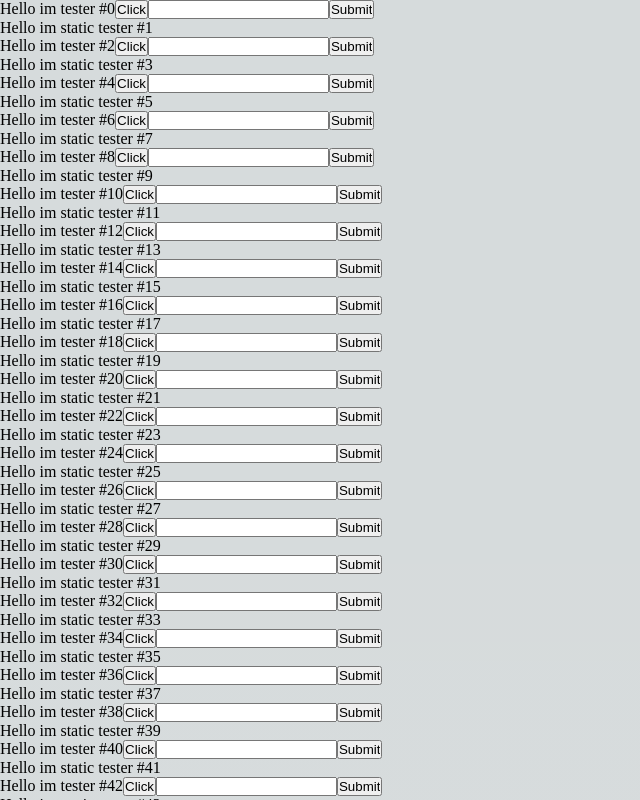
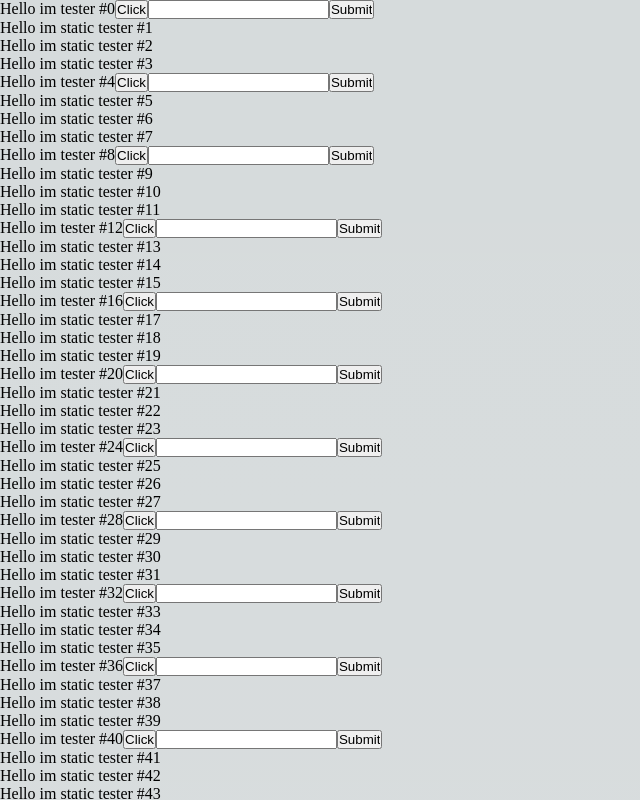
Before and after one commit to klakhov/kodiac, a Next.js app: page / in a window 1280 px wide. Shown: the top 800 px of the page, without its empty margins (0-640 px from the left). Built offline with nearby package versions, Linux system fonts and the light colour scheme.

Commit message:
pushed to 1000-25-75

```diff
--- a/src/pages/index.tsx
+++ b/src/pages/index.tsx
@@ -6,12 +6,12 @@ import HydrationData from "../pool-attendant-preact/lib/hydrationData";
 import withHydration from "../pool-attendant-preact/lib/withHydration";
 
 export default function Home() {
-  const number = 2500;
+  const number = 1000;
   const elems = [];
 
   const HydratedTester = withHydration(Tester);
   for (let i=0; i<number; i++) {
-    i%2==0 ? elems.push(<HydratedTester id={i} key={i} />) : elems.push(<TesterStatic id={i} key={i} />)
+    i%4==0 ? elems.push(<HydratedTester id={i} key={i} />) : elems.push(<TesterStatic id={i} key={i} />)
   }
   return (
     <>
```
